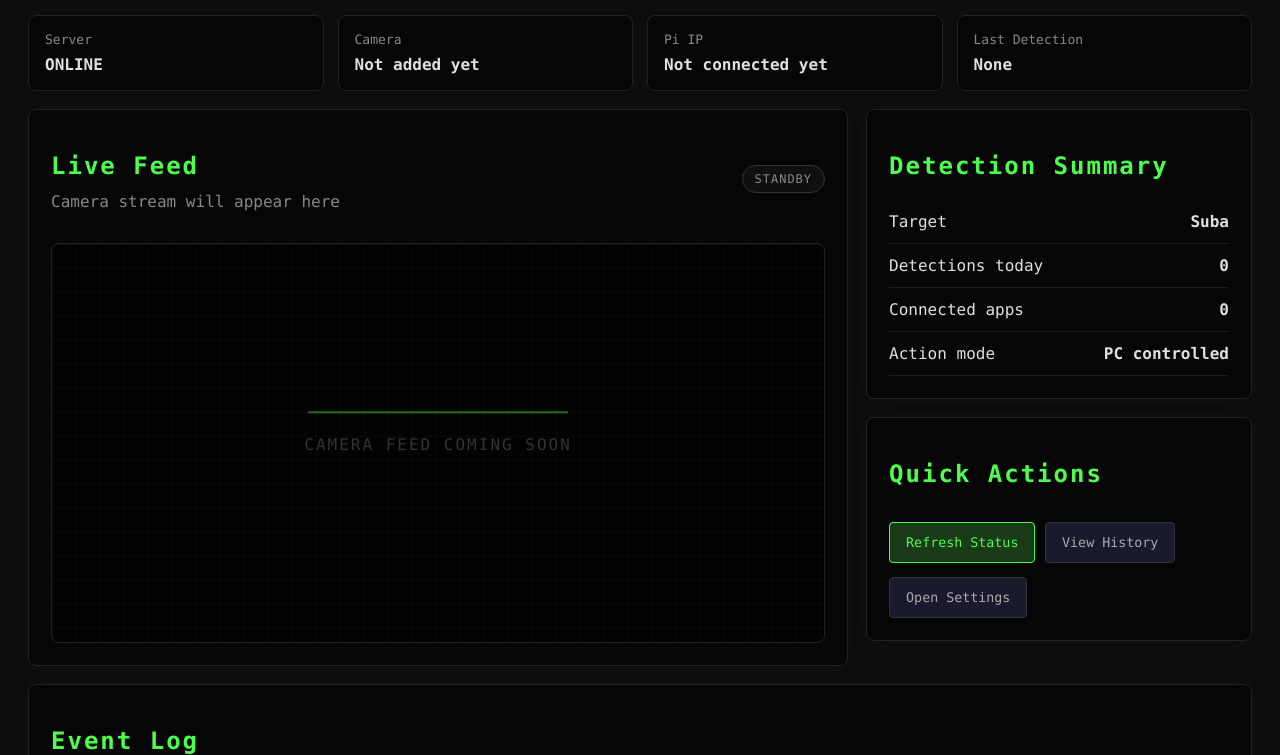
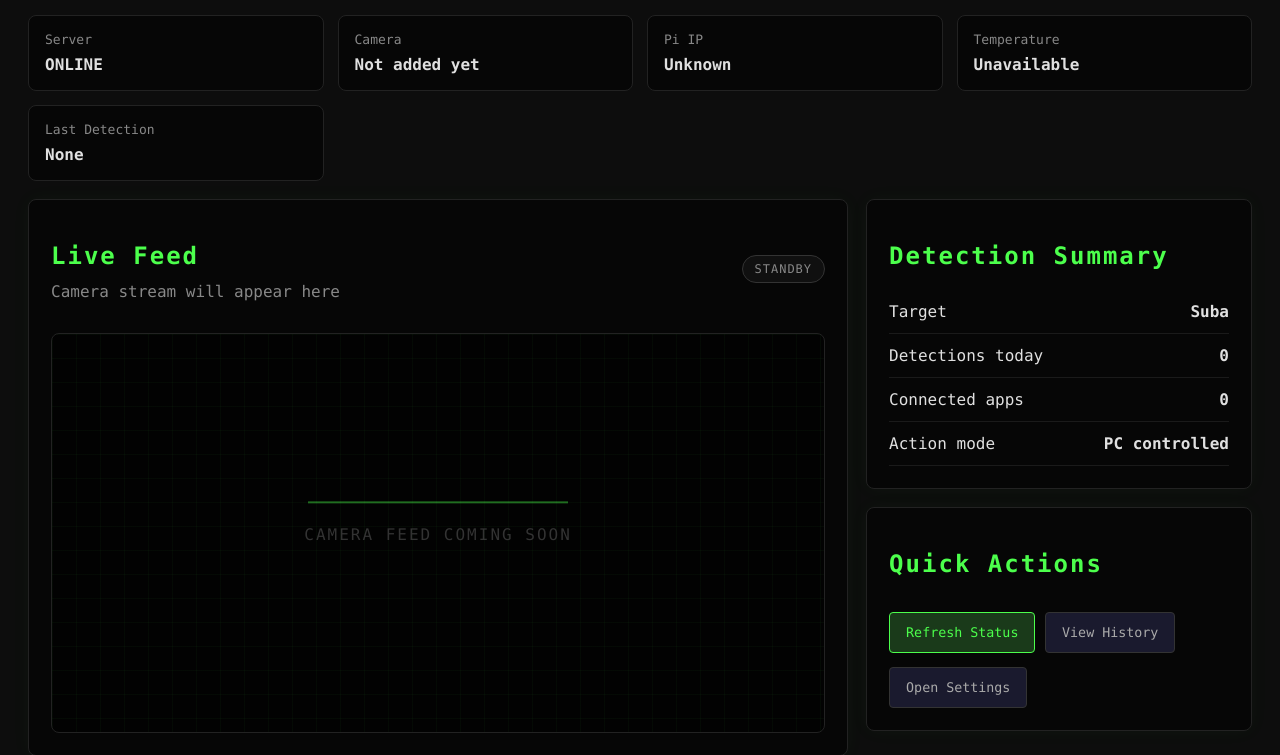
Before and after one commit to Ture665/subadetect3000, a FastAPI app: page /detection in a window 1280 px wide. Shown: the part 123-878 px from the top of the page. Run offline with FastAPI, Linux system fonts and the light colour scheme; the visitor is signed in with stand-in values (Sample User, id 1).

Commit message:
Add respberry pi status to detection page

```diff
--- a/app.py
+++ b/app.py
@@ -5,6 +5,8 @@ from fastapi.staticfiles import StaticFiles
 from fastapi.templating import Jinja2Templates
 from starlette.middleware.sessions import SessionMiddleware
 import uvicorn
+import socket
+import subprocess
 from database import (
     create_db_and_tables,
     seed_default_admin,
@@ -47,6 +49,30 @@ def require_admin(request: Request):
         return RedirectResponse(url="/dashboard", status_code=303)
 
     return None
+
+def get_pi_status():
+    hostname = socket.gethostname()
+
+    try:
+        s = socket.socket(socket.AF_INET, socket.SOCK_DGRAM)
+        s.connect(("8.8.8.8", 80))
+        ip_address = s.getsockname()[0]
+        s.close()
+    except Exception:
+        ip_address = "Unknown"
+
+    try:
+        temp_output = subprocess.check_output(["vcgencmd", "measure_temp"]).decode()
+        temperature = temp_output.replace("temp=", "").strip()
+    except Exception:
+        temperature = "Unavailable"
+
+    return {
+        "hostname": hostname,
+        "ip_address": ip_address,
+        "temperature": temperature,
+        "server": "ONLINE"
+    }
 
 @app.get("/", response_class=HTMLResponse)
 def root():
@@ -175,15 +201,18 @@ def detection(request: Request):
     if redirect:
         return redirect
 
+    pi_status = get_pi_status()
+
     return templates.TemplateResponse(
         request,
         "detection.html",
         {
             "username": request.session.get("username", "Unknown"),
             "role": request.session.get("role", "user"),
-            "server_status": "ONLINE",
-            "pi_ip": "Not connected yet",
-            "camera_status": "Not added yet"
+            "server_status": pi_status["server"],
+            "pi_ip": pi_status["ip_address"],
+            "camera_status": "Not added yet",
+            "temperature": pi_status["temperature"]
         }
     )
 
@@ -308,12 +337,7 @@ def delete_user_route(request: Request, user_id: int):
 
 @app.get("/status")
 def status():
-    return {
-        "server": "online",
-        "project": "Subaharan Detector 3000",
-        "camera": "not_added_yet"
-    }
-
+    return get_pi_status()
 
 if __name__ == "__main__":
-    uvicorn.run(app, host="127.0.0.1", port=8000)
+    uvicorn.run(app, host="0.0.0.0", port=8000)
--- a/templates/detection.html
+++ b/templates/detection.html
@@ -17,6 +17,11 @@ endblock %} {% block content %}
     <div class="mini-card">
       <span>Pi IP</span>
       <strong>{{ pi_ip }}</strong>
+    </div>
+
+    <div class="mini-card">
+        <span>Temperature</span>
+        <strong>{{ temperature }}</strong>
     </div>
 
     <div class="mini-card">
```
